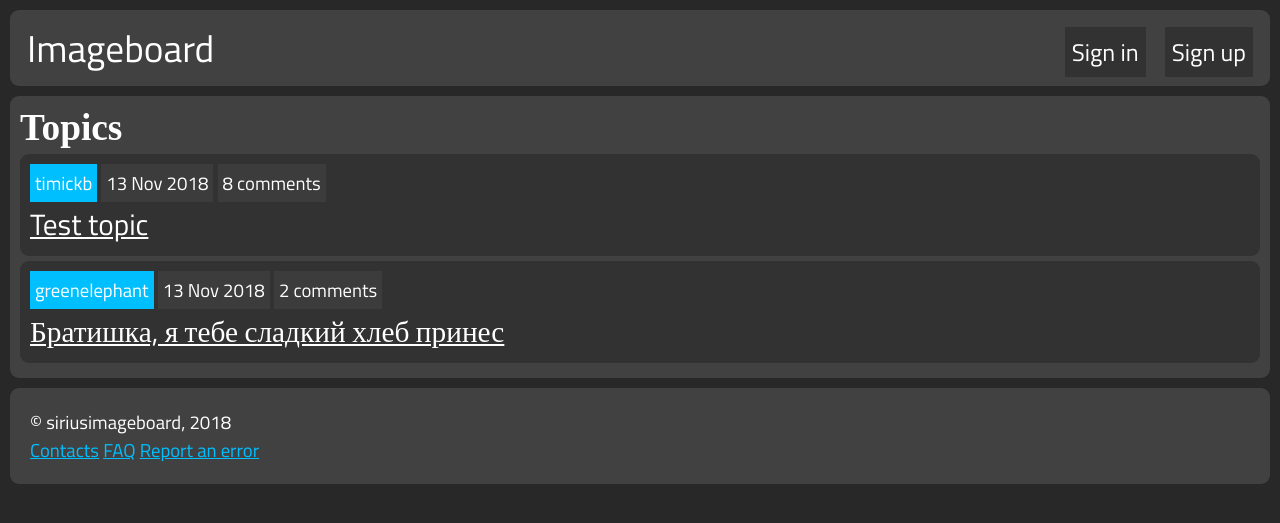
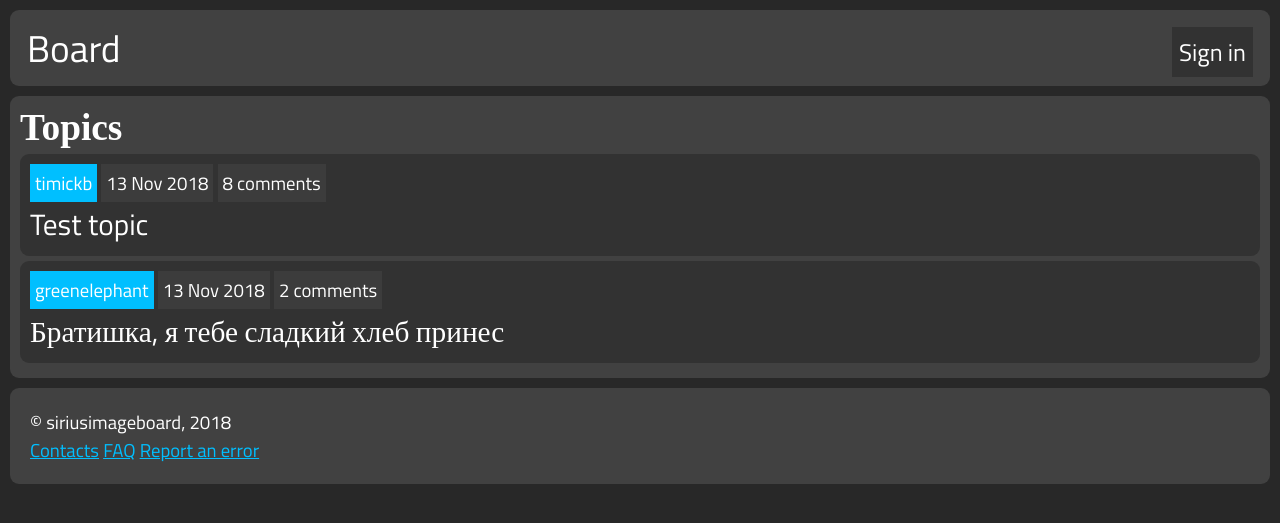
Before and after one commit to timickb/SiriusImageboard, a Node server app: page / in a window 1280 px wide. Shown: the top 523 px of the page. Run offline with Node 20, Linux system fonts and the light colour scheme.

Commit message:
Some changes #3

```diff
--- a/public/css/style.css
+++ b/public/css/style.css
@@ -15,6 +15,8 @@ body {
     padding: 10px;
     background: rgb(65, 65, 65);
     border-radius: 9px;
+    white-space: nowrap;
+    word-wrap: none;
 }
 
 #content {
@@ -52,7 +54,12 @@ a.menu-item {
     padding: 7px;
     margin: 7px;
     background: rgb(50, 50, 50);
-    /*border-radius: 9px;*/
+    white-space: nowrap;
+    max-width: 170px;
+    text-align: center;
+}
+a.menu-item:hover {
+    background: deepskyblue;
 }
 
 h1 {
@@ -110,6 +117,10 @@ h1 {
 
 .topic-title {
     font-size: 22pt;
+    text-decoration: none;
+}
+.topic-title:hover {
+    color: deepskyblue;
 }
 .topic-header {
     float: right;
--- a/views/header.ejs
+++ b/views/header.ejs
@@ -2,7 +2,7 @@
 <html lang="en">
 <head>
     <meta charset="UTF-8">
-    <meta name="viewport" content="width=device-width, initial-scale=1.0">
+    <meta name="viewport" content="width=device-width, initial-scale=1.0, user-scalable=no">
     <meta http-equiv="X-UA-Compatible" content="ie=edge">
     <link rel="stylesheet" href="/css/style.css" type="text/css" />
     <title>Forum</title>
@@ -10,10 +10,9 @@
 <body>
     <div id="wrapper">
         <div id="header">
-            <a id="logo" href="/">Imageboard</a>
+            <a id="logo" href="/">Board</a>
             <div id="menu">
                 <a class="menu-item" href="login">Sign in</a>
-                <a class="menu-item" href="register">Sign up</a>
             </div>
         </div>
         <div id="content">
```
